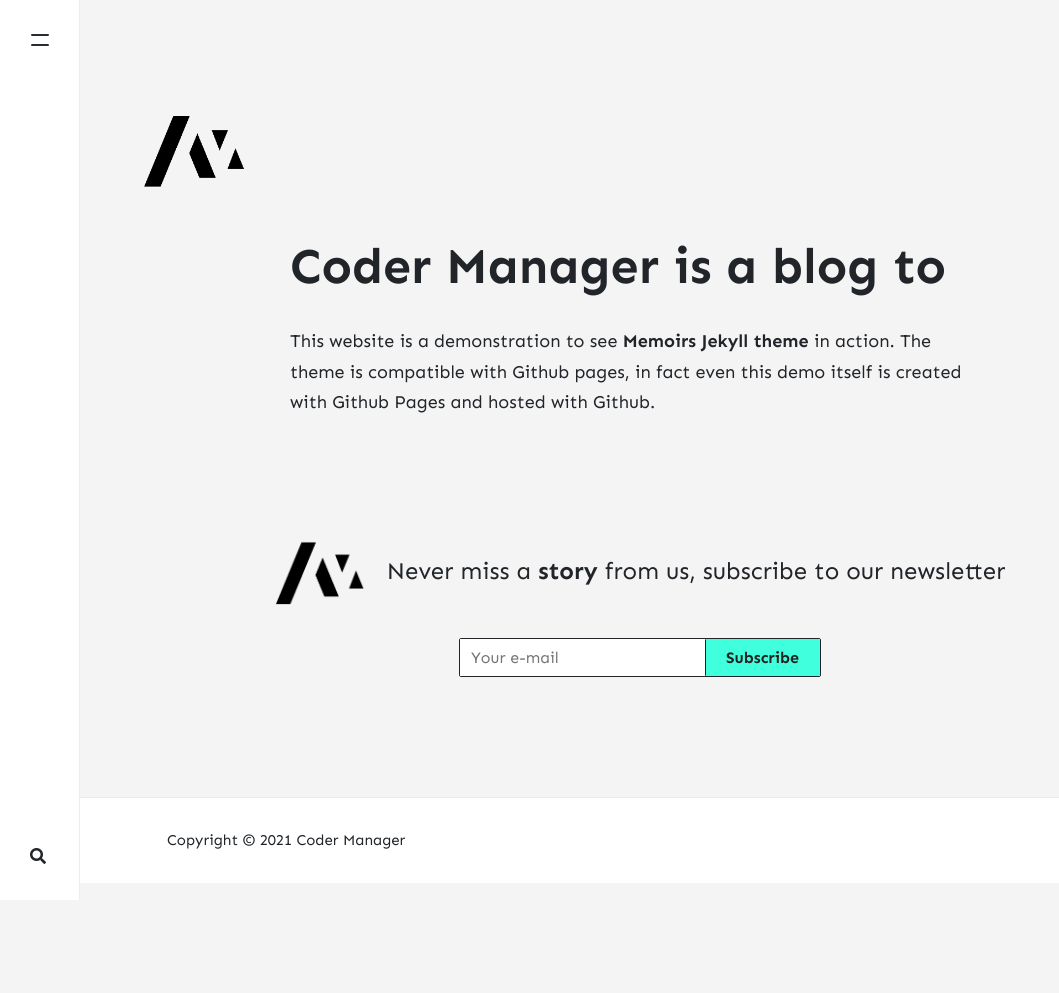
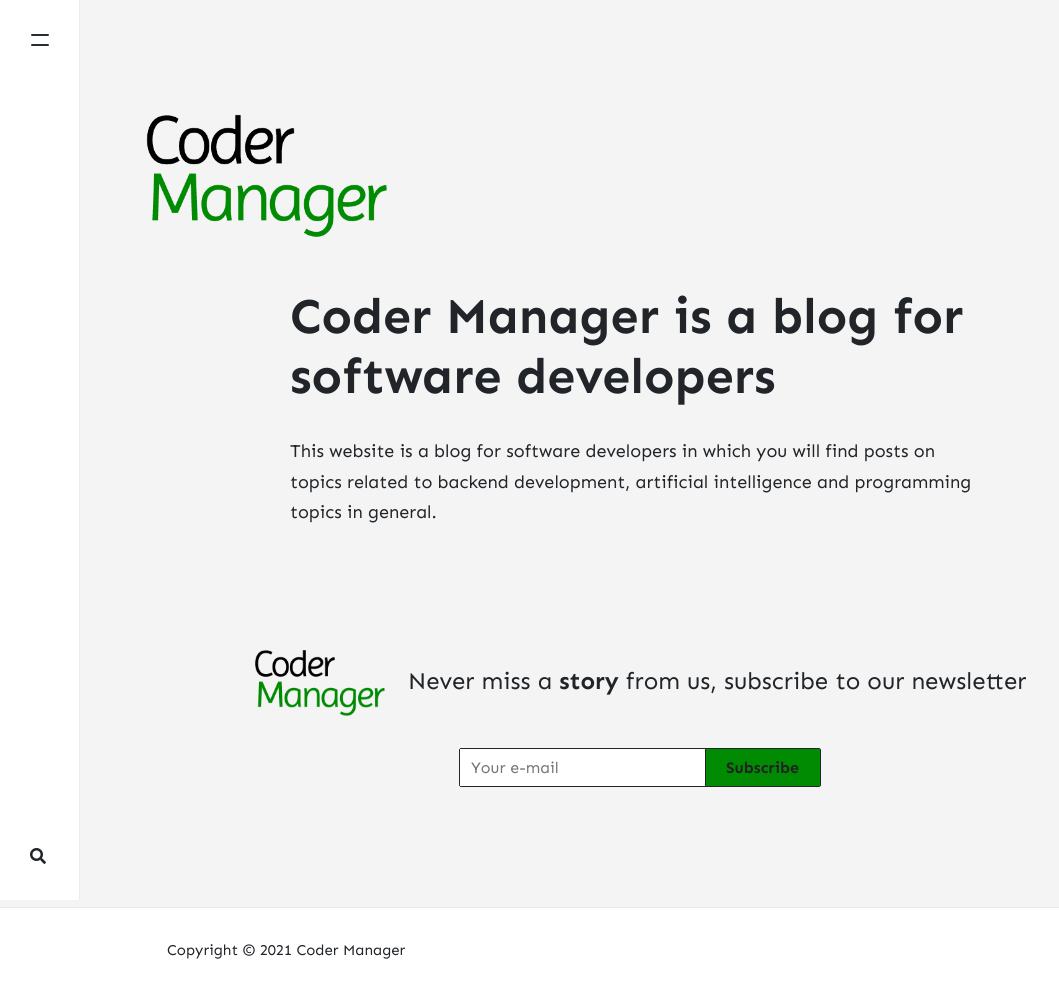
Before and after one commit to codermanager/codermanager.github.io, a Jekyll site: the page built from _pages/about.md, in a window 1280 px wide. Shown: the whole page, without its empty margins (0-1059 px from the left). Built offline with Jekyll 4.4.1, drawn with Linux system fonts in a browser that asks for light colours; nearby versions of some CDN libraries; comment, search, counter and statistics services are not loaded; before the commit the page ends 900 px from its top, so only the background shows below that.

Commit message:
adjusts descriptions, colors and logo

```diff
--- a/_config.yml
+++ b/_config.yml
@@ -2,8 +2,8 @@
 name: "Coder Manager"
 title: "Coder Manager"
 description: "I will take you on the fabulous world of software development."
-logo: 'assets/images/logo.png'
-favicon: 'assets/images/logo.png'
+logo: 'assets/images/logo4.png'
+favicon: 'assets/images/logo4.png'
 baseurl: ''
 google_analytics: 'UA-xxxxxxxx-1'
 disqus: 'demowebsite'
--- a/_pages/about.md
+++ b/_pages/about.md
@@ -1,13 +1,14 @@
 ---
 layout: page
-title: Coder Manager is a blog to
+title: Coder Manager is a blog for software developers
 permalink: /about
 comments: false
 # image: assets/images/screenshot.jpg
 # imageshadow: true
 ---
 
-This website is a demonstration to see **Memoirs Jekyll theme** in action. The theme is compatible with Github pages, in fact even this demo itself is created with Github Pages and hosted with Github.
+
+This website is a blog for software developers in which you will find posts on topics related to backend development, artificial intelligence and programming topics in general.
 
 
 <!-- <a target="_blank" href="https://bootstrapstarter.com/jekyll-theme-memoirs/" class="btn btn-dark"> Get Memoirs for Jekyll &rarr;</a> -->
--- a/assets/css/theme.scss
+++ b/assets/css/theme.scss
@@ -3,7 +3,7 @@
 ---
 
 $brown: #B59F62;
-$teal: #40FFDC;
+$teal: #018b03;
 $black: #111;
 $primary: $teal;
 $dark:    $black;
@@ -114,7 +114,7 @@ img, img:hover {
 }
 // menu
 .navbar-brand img {
-    max-height:80px;
+    max-height:130px;
     margin-bottom:40px;
     margin-top:40px;
 }
```
Also changed, not shown: assets/images/logo.png, assets/images/logo3.png (added), assets/images/logo4.png (added), 1 other file.
